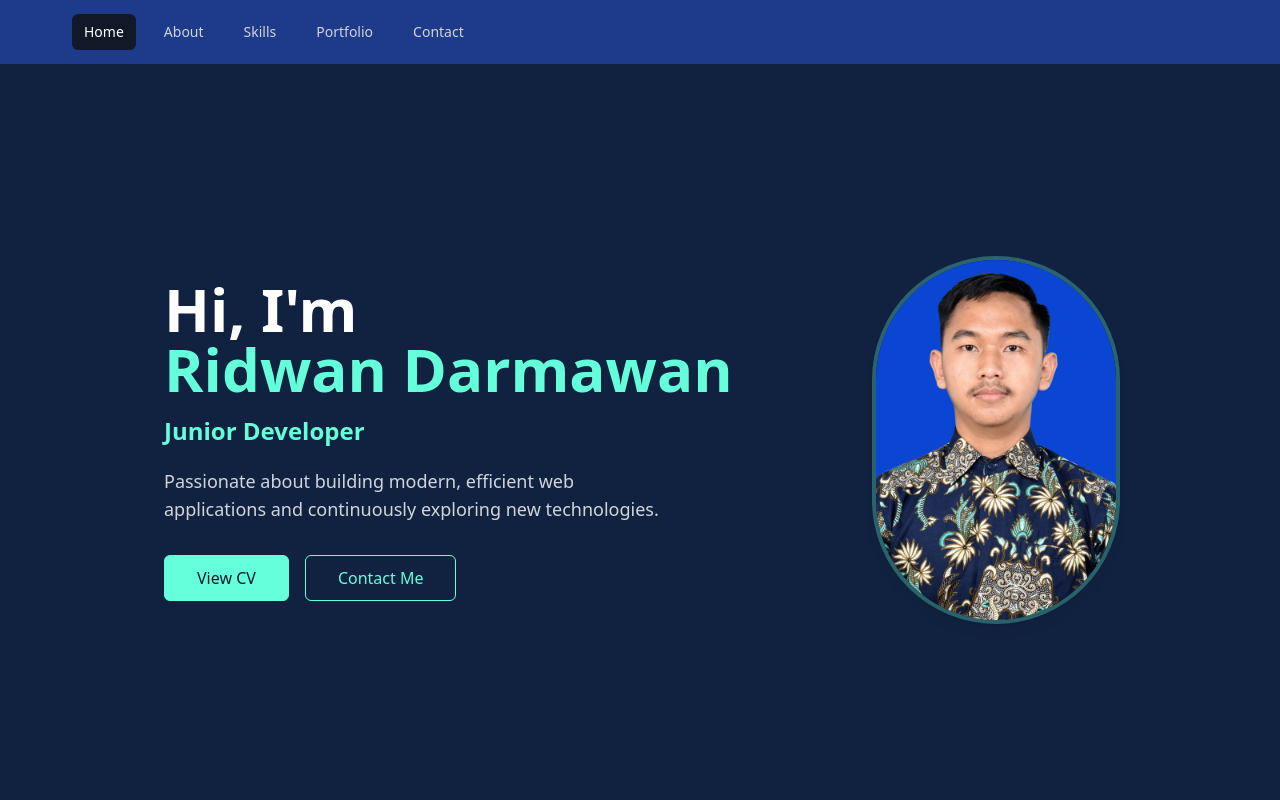
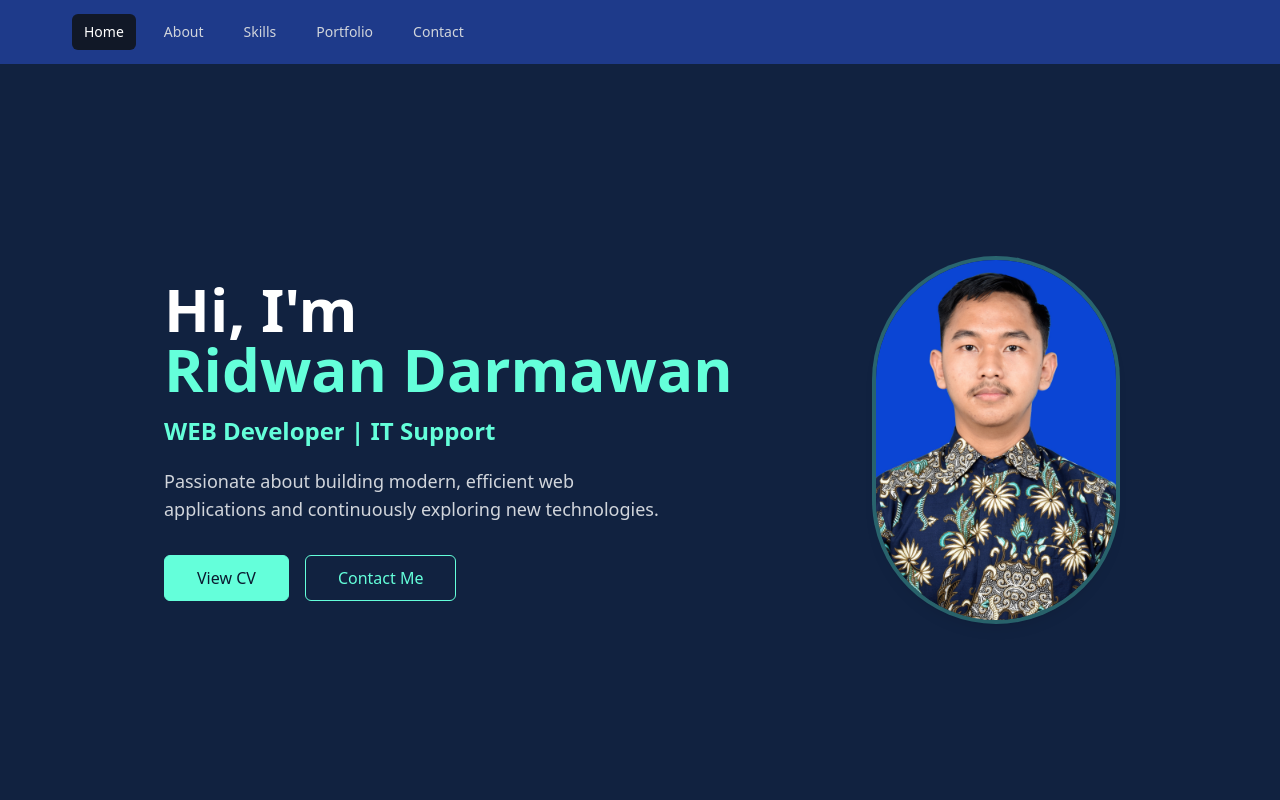
Before and after one commit to kowells/my-profile, a React (Create React App) app: page / in a window 1280 px wide. Shown: the top 800 px of the page. Built offline with nearby package versions, Linux system fonts and the light colour scheme.

Commit message:
update job

```diff
--- a/src/App.js
+++ b/src/App.js
@@ -97,7 +97,7 @@ function App() {
             </motion.h1>
 
             <h3 className="text-[#64ffda] font-semibold text-xl sm:text-2xl mb-5">
-              Junior Developer
+              WEB Developer | IT Support
             </h3>
 
             <p className="text-gray-300 text-base sm:text-lg leading-relaxed mb-8 max-w-md md:max-w-lg mx-auto md:mx-0">
```
